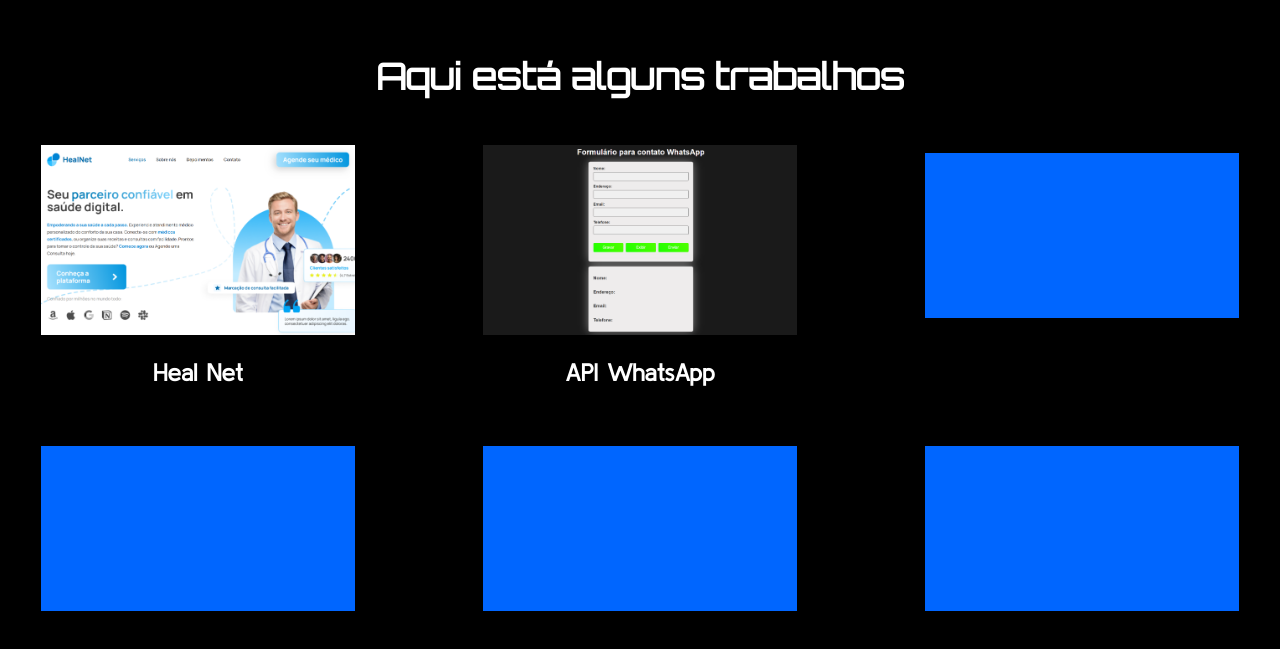
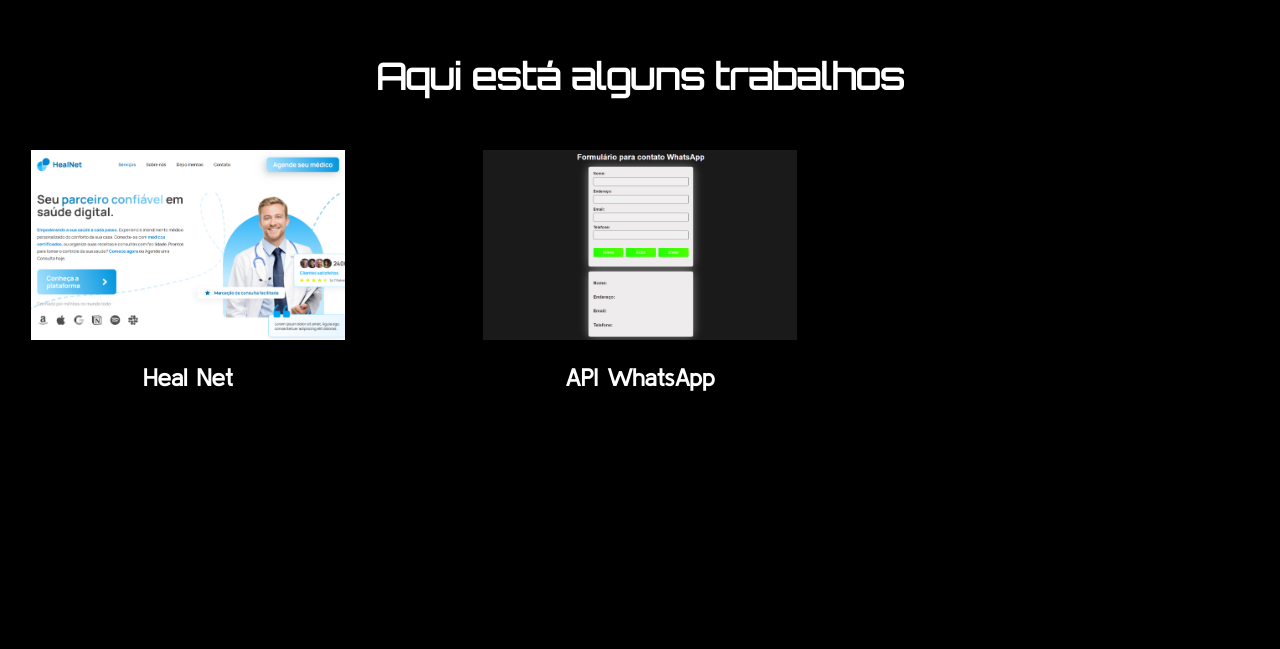
Before and after one commit to WesleyFilhoDev/Portfolio-WesleyFilhoDev, a plain HTML site: page pages/conheca_me.html in a window 1280 px wide. Shown: the part 2368-3017 px from the top of the page. Drawn offline with Linux system fonts and the light colour scheme.

Commit message:
divs ajustadas

```diff
--- a/pages/conheca_me.css
+++ b/pages/conheca_me.css
@@ -230,12 +230,18 @@
 }
 
 .container_trabalhos div {
+    display: flex;
+    flex-direction: row;
+    justify-content: center;
+    flex-wrap: wrap;
+    padding: 5px;
     width: 314px;
     height: 165px;
     align-items: center;
-    background-color: rgba(0, 102, 255, 1);
     transition: transform 0.3s ease;
 }
+
+
 
 .heal_net {
     width: 314px;
--- a/pages/conheca_me.html
+++ b/pages/conheca_me.html
@@ -84,7 +84,7 @@
     </section>
     <section class="trabalhos" id="trabalhos">
         <h1 id="title_trabalho">Aqui está alguns trabalhos</h1>
-        <div class="container_trabalhos">
+        <div class="container_trabalhos" id="container_trabalhos">
             <div class="um">
                 <a href="https://healnet-ipw.vercel.app/" target="_blank">
                     <img class="heal_net" src="../images/foto Heal Net.png" alt="Projeto Heal Net">
```
